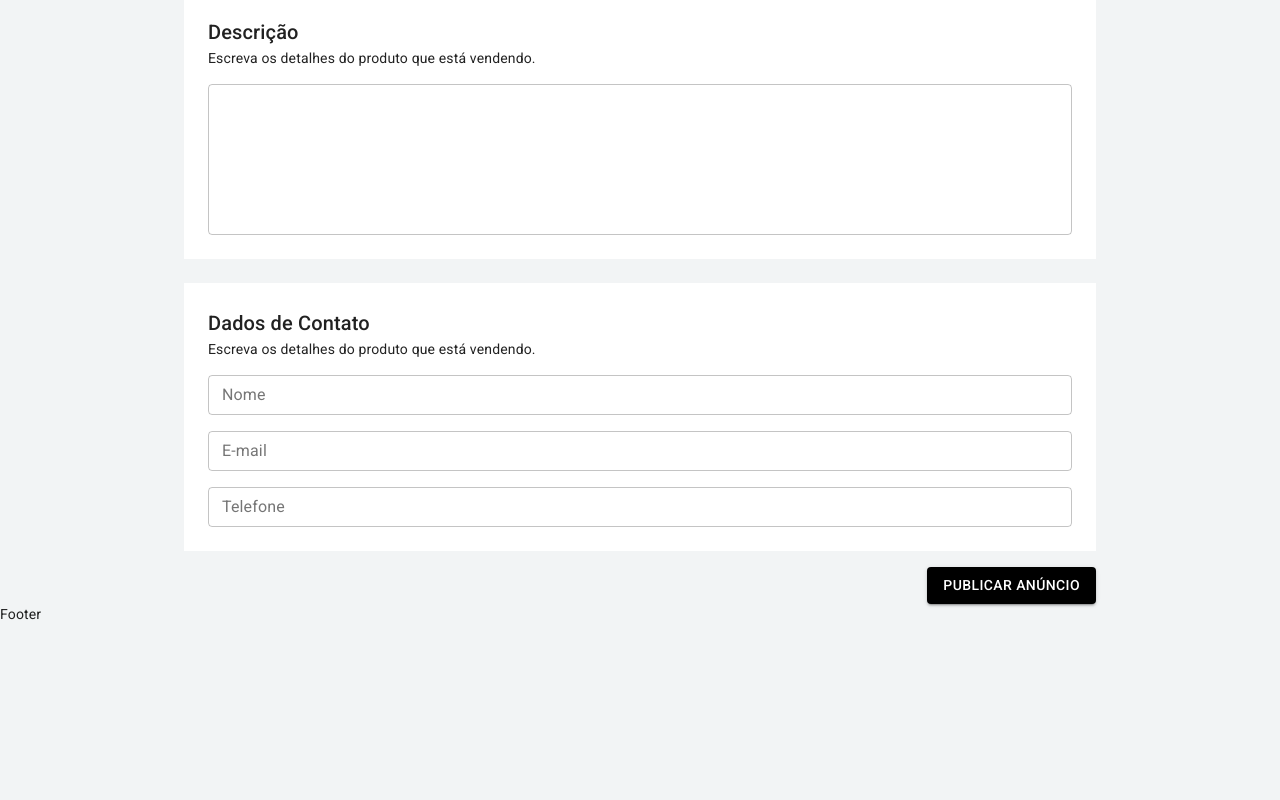
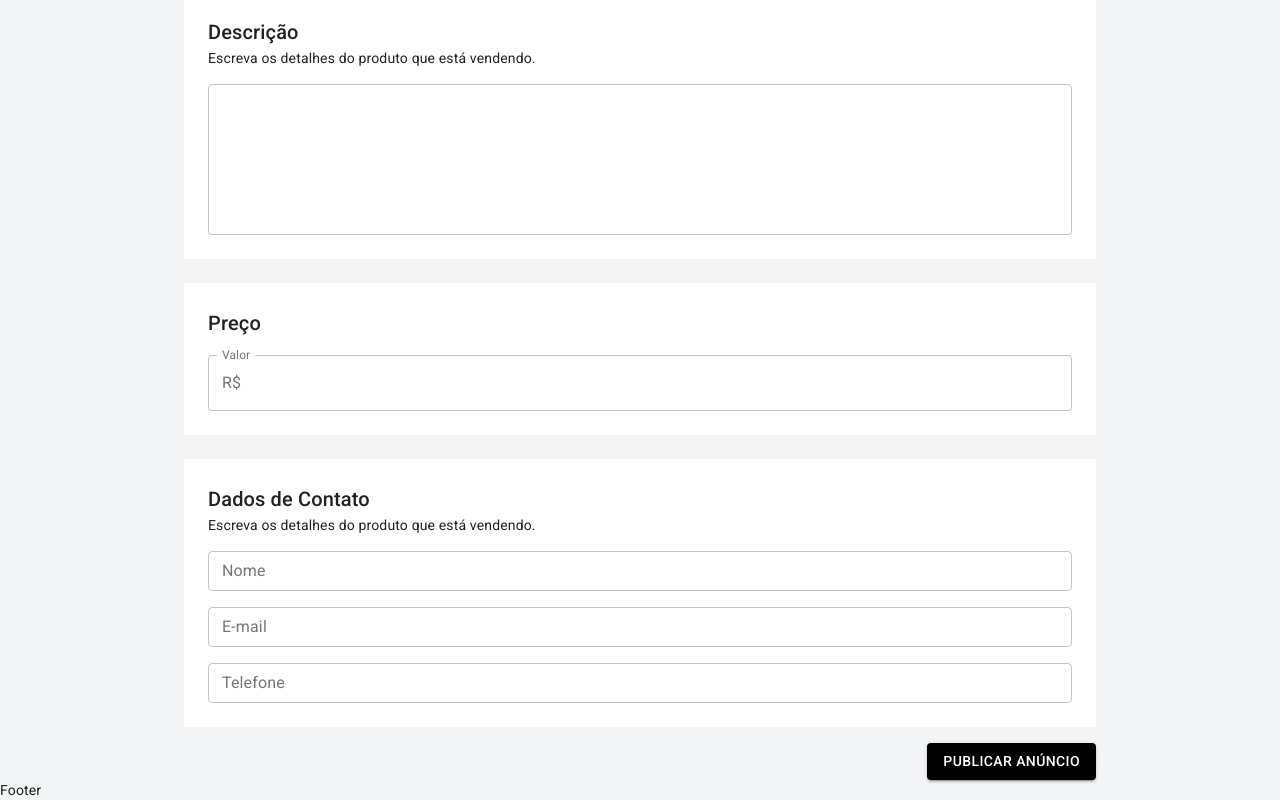
Before and after one commit to HebertZanatelli/anunx, a Next.js app: page /users/publish in a window 1280 px wide. Shown: the part 830-1630 px from the top of the page. Before the commit the page ends 1454 px from the top, so only its background shows below. Built offline with nearby package versions, Linux system fonts and the light colour scheme.

Commit message:
adicionando box de preço

```diff
--- a/pages/users/publish.js
+++ b/pages/users/publish.js
@@ -3,7 +3,11 @@
     Box,
     Button,
     Container,
+    FormControl,
     IconButton,
+    InputAdornment,
+    InputLabel,
+    OutlinedInput,
     Select,
     TextField,
     Typography
@@ -205,7 +209,7 @@
                                         }
 
                                         <Box className={classes.mask}>
-                                            <IconButton color='secondary' onClick={ () => handleRemoveFile(file.name)}>
+                                            <IconButton color='secondary' onClick={() => handleRemoveFile(file.name)}>
                                                 <DeleteForever fontSize='large' />
                                             </IconButton>
                                         </Box>
@@ -232,6 +236,22 @@
                         fullWidth
                         className={classes.espaco}
                     />
+                </Box>
+            </Container>
+
+            <Container maxWidth='md'>
+                <Box className={classes.box}>
+                    <Typography component='h6' variant='h6' color='textPrimary'>
+                        Preço
+                    </Typography>
+                    <FormControl fullWidth variant='outlined' className={classes.espaco}>
+                        <InputLabel>Valor</InputLabel>
+                        <OutlinedInput
+                        onChange={() => {}}
+                        startAdornment={<InputAdornment position='start'>R$</InputAdornment>}
+                        labelWidth={40}
+                        />
+                    </FormControl>
                 </Box>
             </Container>
 
```
